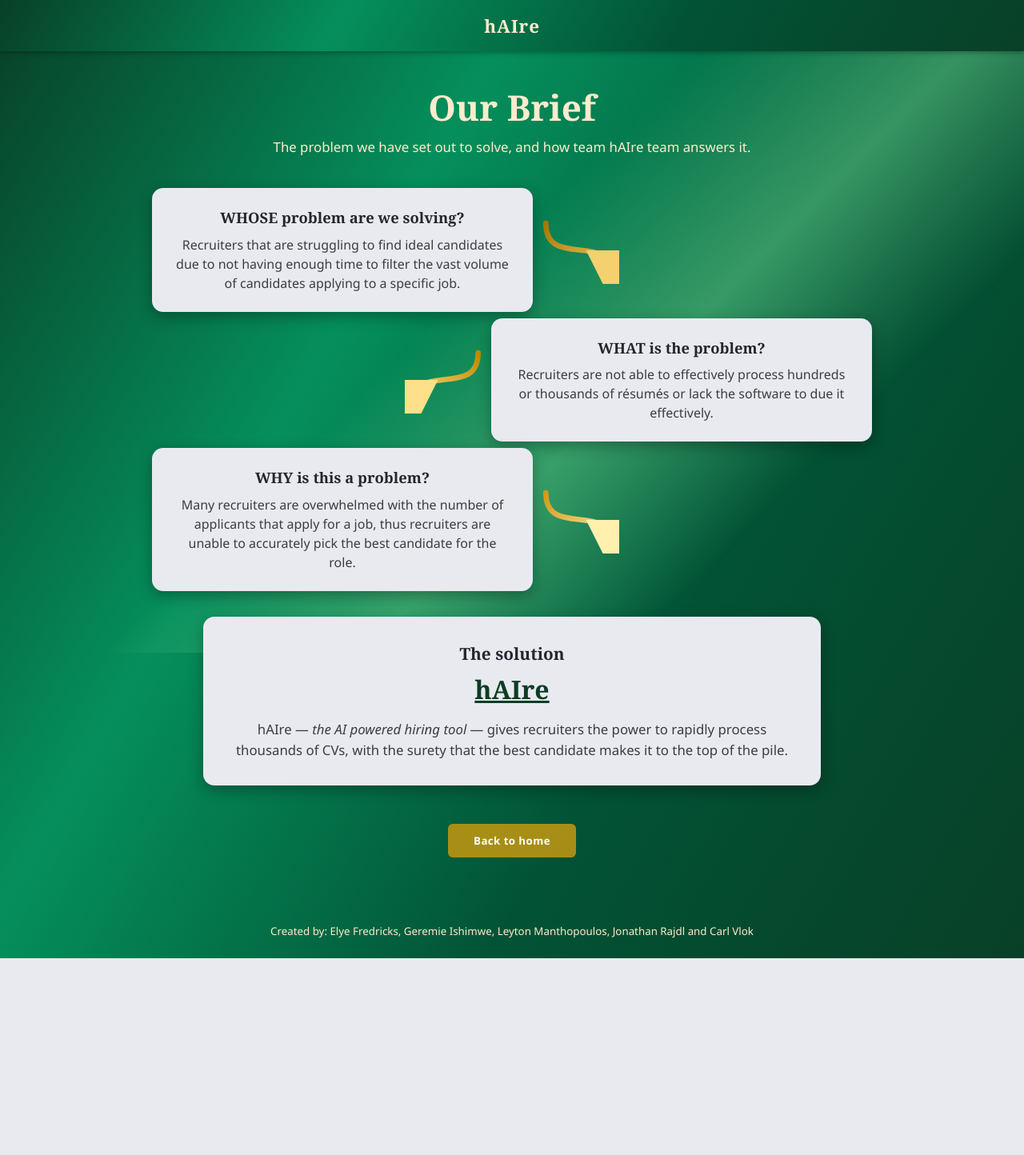
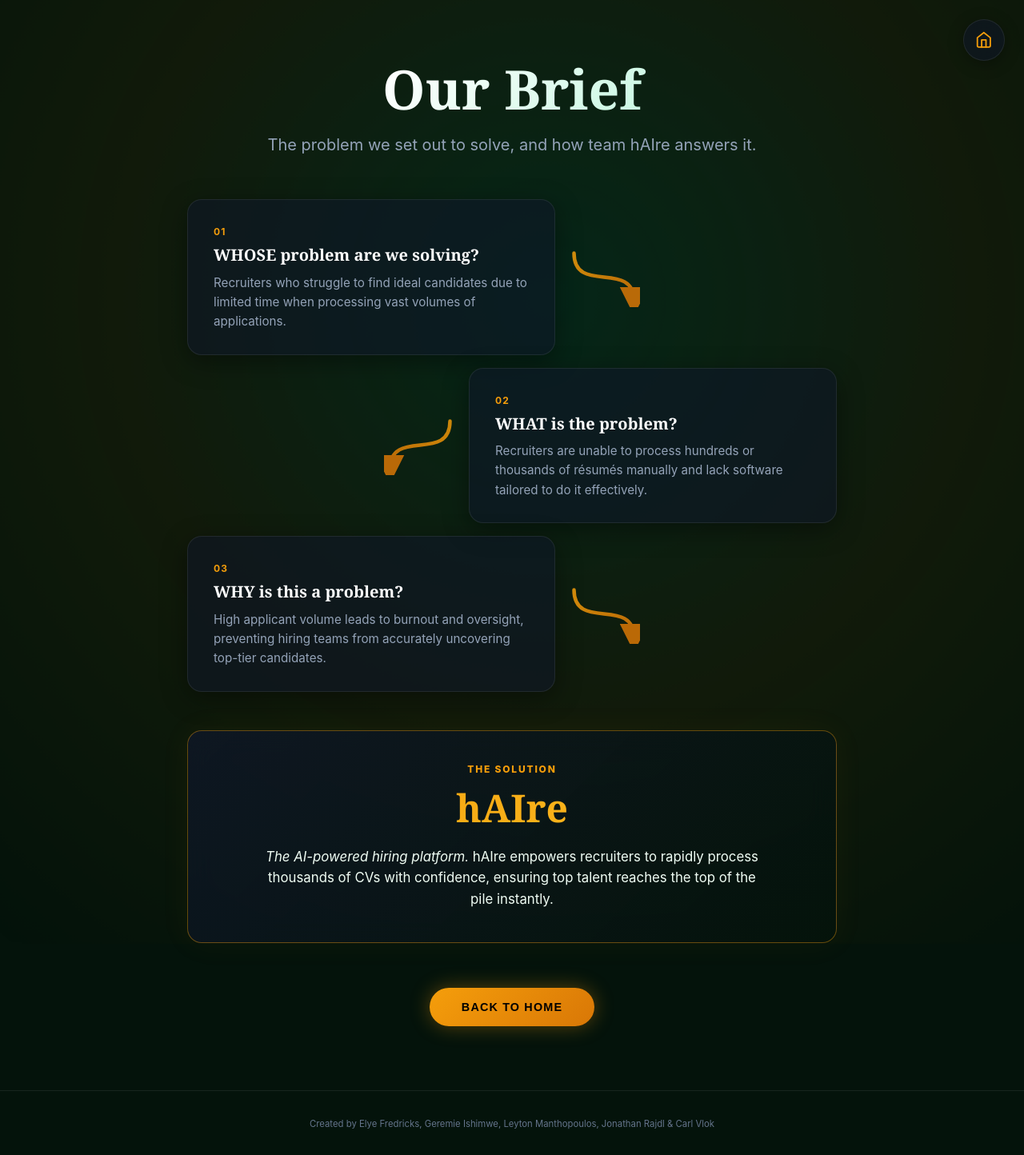
Before and after one commit to JonoZA/STADIO_Hackathon_2026, a Flask app: template haire/templates/brief.html in a window 1280 px wide. Shown: the whole page at 80% size. Before the commit the page ends 1198 px from the top, so only its background shows below. Run offline with Flask 3, Linux system fonts and the light colour scheme; the template is opened without the code that fills it, so the values that code supplies are empty.

Commit message:
brief style changes

```diff
--- a/haire/static/styles/briefStyles.css
+++ b/haire/static/styles/briefStyles.css
@@ -1,114 +1,183 @@
+/* ==========================================================================
+   Design System & Tokens
+   ========================================================================== */
 :root {
-    --header-h: 64px;
+    --bg-deep: #04130b;
+    --text-primary: #f0fdf4;
+    --text-secondary: #94a3b8;
+    --text-muted: #64748b;
 
-    --hero-bg: linear-gradient(120deg, #084027, #058f5c, #025235, #084027);
-    --hero-title-color: blanchedalmond;
-    --hero-title-font: Georgia, serif;
-    --hero-subtitle-color: blanchedalmond;
+    --gold-primary: #f59e0b;
+    --gold-hover: #d97706;
+    --gold-glow: rgba(245, 158, 11, 0.35);
 
-    --action-btn-bg: #c09712de;
-    --action-btn-hover-bg: #b26e14;
-    --action-btn-text-color: #ffffff;
-    --action-btn-font: 'Segoe UI', Arial, sans-serif;
+    --card-bg: rgba(15, 23, 42, 0.55);
+    --card-border: rgba(255, 255, 255, 0.08);
+    --card-glow: rgba(245, 158, 11, 0.05);
 
-    --card-bg: #e8eaf0;
-    --card-text-color: #23262f;
+    --font-serif: "Playfair Display", Georgia, serif;
+    --font-sans: -apple-system, BlinkMacSystemFont, "Segoe UI", Roboto, sans-serif;
+
+    --t-fast: 0.2s cubic-bezier(0.16, 1, 0.3, 1);
+    --t-medium: 0.4s cubic-bezier(0.16, 1, 0.3, 1);
+}
+
+/* ==========================================================================
+   Reset & Base Styles
+   ========================================================================== */
+*, *::before, *::after {
+    box-sizing: border-box;
 }
 
 html, body {
     margin: 0;
-    min-height: 100%;
+    padding: 0;
+    min-height: 100vh;
+    background-color: var(--bg-deep);
+    color: var(--text-primary);
+    font-family: var(--font-sans);
+    overflow-x: hidden;
+    -webkit-font-smoothing: antialiased;
 }
 
-body {
+.page-wrapper {
     position: relative;
-    padding-top: var(--header-h);
-    background: var(--hero-bg);
-    color: var(--hero-title-color);
-    font-family: var(--action-btn-font);
-    overflow-x: hidden;
+    z-index: 2;
+    display: flex;
+    flex-direction: column;
+    min-height: 100vh;
 }
 
-.site-header {
-    position: fixed;
-    top: 0;
-    left: 0;
-    right: 0;
-    height: var(--header-h);
-    display: flex;
-    align-items: center;
-    justify-content: center;
-    background: var(--hero-bg);
-    box-shadow: 0 2px 6px rgba(0, 0, 0, 0.3);
-    z-index: 1000;
-}
-
-.site-header h1 {
-    margin: 0;
-    font-family: var(--hero-title-font);
-    font-size: 1.4rem;
-    font-weight: 700;
-    letter-spacing: 0.04em;
-    color: var(--hero-title-color);
-}
-
+/* ==========================================================================
+   Ambient Background Animation
+   ========================================================================== */
 .hero-haze {
     position: fixed;
     inset: -50%;
     width: 200%;
     height: 200%;
-    background: linear-gradient(
-        135deg,
-        transparent 42%,
-        rgba(142, 242, 163, 0.382) 50%,
-        transparent 58%
+    background: radial-gradient(
+        circle at 50% 50%,
+        rgba(16, 185, 129, 0.12) 0%,
+        rgba(245, 158, 11, 0.06) 35%,
+        transparent 70%
     );
     pointer-events: none;
     z-index: 1;
-    animation: hazeSweep 6s ease-in-out infinite alternate;
+    animation: hazeSweep 12s ease-in-out infinite alternate;
 }
 
 @keyframes hazeSweep {
-    0% { transform: translate(-25%, 25%); }
-    100% { transform: translate(25%, -25%); }
+    0% { transform: translate(-10%, 10%) scale(0.95); }
+    100% { transform: translate(10%, -10%) scale(1.05); }
 }
 
+/* ==========================================================================
+   Top Right Floating Home Button
+   ========================================================================== */
+.brief-form {
+    position: fixed;
+    top: 1.5rem;
+    right: 1.5rem;
+    z-index: 100;
+}
+
+.brief-btn {
+    display: flex;
+    align-items: center;
+    justify-content: center;
+    width: 3.25rem;
+    height: 3.25rem;
+    border-radius: 50%;
+    background: var(--card-bg);
+    border: 1px solid var(--card-border);
+    color: var(--gold-primary);
+    backdrop-filter: blur(12px);
+    cursor: pointer;
+    transition: all var(--t-fast);
+    box-shadow: 0 4px 20px rgba(0, 0, 0, 0.3);
+}
+
+.brief-btn:hover {
+    background: rgba(245, 158, 11, 0.15);
+    border-color: var(--gold-primary);
+    transform: translateY(-2px);
+    box-shadow: 0 0 25px var(--gold-glow);
+}
+
+.brief-icon {
+    width: 1.35rem;
+    height: 1.35rem;
+}
+
+.brief-tooltip {
+    position: absolute;
+    right: 110%;
+    top: 50%;
+    transform: translateY(-50%);
+    background: var(--card-bg);
+    border: 1px solid var(--card-border);
+    color: var(--text-primary);
+    padding: 0.4rem 0.8rem;
+    border-radius: 6px;
+    font-size: 0.8rem;
+    white-space: nowrap;
+    opacity: 0;
+    pointer-events: none;
+    transition: opacity var(--t-fast);
+}
+
+.brief-form:hover .brief-tooltip {
+    opacity: 1;
+}
+
+/* ==========================================================================
+   Brief Content Page Layout
+   ========================================================================== */
 .brief-page {
-    position: relative;
-    z-index: 2;
-    max-width: 900px;
+    flex: 1;
+    max-width: 860px;
     margin: 0 auto;
-    padding: 2.5rem 1.5rem 4rem;
+    padding: 4rem 1.5rem 5rem;
+    width: 100%;
 }
 
 .brief-intro {
     text-align: center;
-    margin-bottom: 2.5rem;
+    margin-bottom: 3.5rem;
+    animation: fadeUp 0.8s ease-out forwards;
 }
 
-.brief-intro h2 {
-    font-family: var(--hero-title-font);
-    font-size: clamp(2rem, 5vw, 2.75rem);
-    margin: 0 0 0.5rem;
-    color: var(--hero-title-color);
+.hero-title {
+    font-family: var(--font-serif);
+    font-size: clamp(2.5rem, 6vw, 4.25rem);
+    font-weight: 700;
+    margin: 0 0 0.75rem;
+    background: linear-gradient(135deg, #ffffff 30%, #a7f3d0 100%);
+    -webkit-background-clip: text;
+    -webkit-text-fill-color: transparent;
 }
 
-.brief-intro p {
+.hero-tagline {
+    font-size: clamp(1.05rem, 2vw, 1.25rem);
+    color: var(--text-secondary);
     margin: 0;
-    color: var(--hero-subtitle-color);
-    font-size: 1.05rem;
 }
 
+/* ==========================================================================
+   Step Cards & Flow
+   ========================================================================== */
 .brief-flow {
     display: flex;
     flex-direction: column;
-    gap: 0.5rem;
+    gap: 1rem;
 }
 
 .brief-row {
     display: flex;
     align-items: center;
-    gap: 0.5rem;
+    gap: 1rem;
+    animation: fadeUp 0.8s ease-out forwards;
 }
 
 .row-left {
@@ -120,65 +189,101 @@ body {
 }
 
 .brief-card {
-    background-color: var(--card-bg);
-    color: var(--card-text-color);
-    border-radius: 14px;
-    box-shadow: 0 6px 18px rgba(0, 0, 0, 0.3);
-    padding: 1.5rem 1.75rem;
-    width: min(420px, 88vw);
+    position: relative;
+    background: var(--card-bg);
+    border: 1px solid var(--card-border);
+    border-radius: 18px;
+    backdrop-filter: blur(16px);
+    padding: 1.75rem 2rem;
+    width: min(460px, 100%);
+    box-shadow: 0 8px 32px rgba(0, 0, 0, 0.4);
+    transition: all var(--t-medium);
+}
+
+.brief-card:hover {
+    border-color: rgba(245, 158, 11, 0.4);
+    box-shadow: 0 0 30px var(--card-glow);
+    transform: translateY(-3px);
+}
+
+.step-badge {
+    display: inline-block;
+    font-size: 0.75rem;
+    font-weight: 700;
+    letter-spacing: 0.1em;
+    color: var(--gold-primary);
+    margin-bottom: 0.5rem;
 }
 
 .brief-card h3 {
     margin: 0 0 0.6rem;
-    font-family: var(--hero-title-font);
-    font-size: 1.15rem;
-    text-align: center;
+    font-family: var(--font-serif);
+    font-size: 1.25rem;
+    color: #ffffff;
 }
 
 .brief-card p {
     margin: 0;
-    line-height: 1.5;
-    text-align: center;
-    color: #3a3d45;
+    line-height: 1.6;
+    color: var(--text-secondary);
+    font-size: 0.95rem;
 }
 
 .brief-arrow {
-    width: 100px;
-    height: 85px;
+    width: 90px;
+    height: 75px;
     flex-shrink: 0;
+    opacity: 0.85;
 }
 
 .arrow-left {
     order: -1;
 }
 
+/* Solution Hero Card */
 .solution-card {
-    width: min(700px, 92vw);
-    margin: 1.5rem auto 0;
+    width: 100%;
+    margin-top: 2rem;
     text-align: center;
-    padding: 2rem 2.25rem;
+    padding: 2.5rem 2rem;
+    background: linear-gradient(135deg, rgba(15, 23, 42, 0.75), rgba(4, 19, 11, 0.85));
+    border: 1px solid rgba(245, 158, 11, 0.4);
+    box-shadow: 0 0 40px var(--card-glow);
 }
 
-.solution-card h3 {
-    font-size: 1.3rem;
+.solution-tag {
+    font-size: 0.75rem;
+    font-weight: 800;
+    letter-spacing: 0.15em;
+    color: var(--gold-primary);
+    text-transform: uppercase;
+    display: block;
+    margin-bottom: 0.5rem;
 }
 
 .solution-name {
-    margin: 0.25rem 0 1rem;
-    font-family: var(--hero-title-font);
-    font-size: 2rem;
-    text-decoration: underline;
-    color: #0b3d24;
+    font-family: var(--font-serif);
+    font-size: clamp(2rem, 5vw, 3rem);
+    margin: 0 0 1rem;
+    background: linear-gradient(135deg, #f59e0b, #fbbf24);
+    -webkit-background-clip: text;
+    -webkit-text-fill-color: transparent;
 }
 
 .solution-card p {
     font-size: 1.05rem;
+    max-width: 620px;
+    margin: 0 auto;
+    color: var(--text-primary);
 }
 
+/* ==========================================================================
+   Action Button & Footer
+   ========================================================================== */
 .brief-back {
     display: flex;
     justify-content: center;
-    margin-top: 3rem;
+    margin-top: 3.5rem;
 }
 
 .brief-back a {
@@ -186,31 +291,48 @@ body {
 }
 
 .action-btn {
-    background-color: var(--action-btn-bg);
-    color: var(--action-btn-text-color);
-    font-family: var(--action-btn-font);
+    background: linear-gradient(135deg, var(--gold-primary), var(--gold-hover));
+    color: #000000;
     border: none;
-    border-radius: 6px;
+    border-radius: 50px;
     font-weight: 700;
-    letter-spacing: 0.03em;
-    padding: 0.75rem 2rem;
+    font-size: 0.9rem;
+    letter-spacing: 0.08em;
+    padding: 1rem 2.5rem;
     cursor: pointer;
-    transition: background-color 0.2s ease;
+    transition: all var(--t-fast);
+    box-shadow: 0 0 25px var(--gold-glow);
 }
 
 .action-btn:hover {
-    background-color: var(--action-btn-hover-bg);
+    transform: translateY(-2px);
+    box-shadow: 0 0 35px var(--gold-glow);
+    filter: brightness(1.1);
 }
 
 footer {
-    position: relative;
-    z-index: 2;
     text-align: center;
-    padding: 1rem 0 1.5rem;
-    color: var(--hero-title-color);
+    padding: 2rem 1rem;
+    color: var(--text-muted);
+    font-size: 0.85rem;
+    border-top: 1px solid var(--card-border);
 }
 
-@media (max-width: 700px) {
+/* ==========================================================================
+   Animations & Responsive Design
+   ========================================================================== */
+@keyframes fadeUp {
+    from {
+        opacity: 0;
+        transform: translateY(20px);
+    }
+    to {
+        opacity: 1;
+        transform: translateY(0);
+    }
+}
+
+@media (max-width: 768px) {
     .brief-row {
         flex-direction: column;
     }
@@ -221,8 +343,9 @@ footer {
 
     .brief-arrow {
         transform: rotate(90deg);
-        width: 70px;
-        height: 60px;
+        width: 60px;
+        height: 50px;
+        margin: 0.5rem 0;
     }
 
     .brief-card {
--- a/haire/templates/brief.html
+++ b/haire/templates/brief.html
@@ -3,104 +3,135 @@
 <head>
     <meta charset="UTF-8" />
     <meta name="viewport" content="width=device-width, initial-scale=1.0" />
-    <title>hAIre — About our hAIre </title>
-    <meta name="theme-color" content="#084027">
+    <title>About Our Brief — hAIre</title>
+    <meta name="theme-color" content="#04130b">
 
+    <!-- Linking to updated stylesheet -->
     <link rel="stylesheet" href="../static/styles/briefStyles.css" />
 </head>
 <body>
 
+    <!-- Background haze animation -->
     <div class="hero-haze"></div>
 
-<header class="site-header">
-    <h1 class="title">hAIre</h1>
+    <div class="page-wrapper">
+
+        <!-- Top Right Return to Home Button -->
+        <div class="brief-form">
+            <a href="{{ url_for('view_bp.home') }}" aria-label="Return to homepage">
+                <button class="brief-btn" type="button" aria-label="Return home">
+                    <svg class="brief-icon" viewBox="0 0 24 24" fill="none" stroke="currentColor" stroke-width="2" stroke-linecap="round" stroke-linejoin="round" aria-hidden="true">
+                        <path d="M3 9l9-7 9 7v11a2 2 0 0 1-2 2H5a2 2 0 0 1-2-2z"></path>
+                        <polyline points="9 22 9 12 15 12 15 22"></polyline>
+                    </svg>
+                </button>
+                <span class="brief-tooltip">Back to Home</span>
+            </a>
+        </div>
+
+        <main class="brief-page">
+
+            <!-- Hero Header -->
+            <header class="brief-intro">
+                <h1 class="hero-title">Our Brief</h1>
+                <p class="hero-tagline">The problem we set out to solve, and how team hAIre answers it.</p>
             </header>
 
-<main class="brief-page">
-    <div class="brief-intro">
-        <h2>Our Brief</h2>
-        <p>The problem we have set out to solve, and how team hAIre team answers it.</p>
+            <!-- Problem / Flow Steps -->
+            <div class="brief-flow">
+
+                <!-- Step 1 -->
+                <div class="brief-row row-left">
+                    <div class="brief-card">
+                        <span class="step-badge">01</span>
+                        <h3>WHOSE problem are we solving?</h3>
+                        <p>Recruiters who struggle to find ideal candidates due to limited time when processing vast volumes of applications.</p>
                     </div>
 
-    <div class="brief-flow">
-
-        <div class="brief-row row-left">
-            <div class="brief-card">
-                <h3>WHOSE problem are we solving?</h3>
-                <p>Recruiters that are struggling to find ideal candidates due to not having enough time to filter the vast volume of candidates applying to a specific job.</p>
-            </div>
                     <svg class="brief-arrow arrow-right" viewBox="0 0 120 100" aria-hidden="true">
-                <path d="M10,10 C 10,80 110,20 110,90" fill="none" stroke="url(#gradA)" stroke-width="8" stroke-linecap="round" marker-end="url(#headA)" />
+                        <path d="M10,10 C 10,80 110,20 110,90" fill="none" stroke="url(#gradA)" stroke-width="6" stroke-linecap="round" marker-end="url(#headA)" />
                         <defs>
                             <linearGradient id="gradA" x1="0%" y1="0%" x2="100%" y2="100%">
-                        <stop offset="0%" stop-color="#a87500" />
-                        <stop offset="100%" stop-color="#f4d06f" />
+                                <stop offset="0%" stop-color="#f59e0b" />
+                                <stop offset="100%" stop-color="#d97706" />
                             </linearGradient>
-                    <marker id="headA" markerWidth="10" markerHeight="10" refX="5" refY="5" orient="auto-start-reverse">
-                        <path d="M0,0 L10,5 L0,10 z" fill="#f4d06f" />
+                            <marker id="headA" markerWidth="8" markerHeight="8" refX="4" refY="4" orient="auto-start-reverse">
+                                <path d="M0,0 L8,4 L0,8 z" fill="#d97706" />
                             </marker>
                         </defs>
                     </svg>
                 </div>
 
+                <!-- Step 2 -->
                 <div class="brief-row row-right">
                     <svg class="brief-arrow arrow-left" viewBox="0 0 120 100" aria-hidden="true">
-                <path d="M110,10 C 110,80 10,20 10,90" fill="none" stroke="url(#gradB)" stroke-width="8" stroke-linecap="round" marker-end="url(#headB)" />
+                        <path d="M110,10 C 110,80 10,20 10,90" fill="none" stroke="url(#gradB)" stroke-width="6" stroke-linecap="round" marker-end="url(#headB)" />
                         <defs>
                             <linearGradient id="gradB" x1="100%" y1="0%" x2="0%" y2="100%">
-                        <stop offset="0%" stop-color="#c08a00" />
-                        <stop offset="100%" stop-color="#ffe08a" />
+                                <stop offset="0%" stop-color="#f59e0b" />
+                                <stop offset="100%" stop-color="#d97706" />
                             </linearGradient>
-                    <marker id="headB" markerWidth="10" markerHeight="10" refX="5" refY="5" orient="auto-start-reverse">
-                        <path d="M0,0 L10,5 L0,10 z" fill="#ffe08a" />
+                            <marker id="headB" markerWidth="8" markerHeight="8" refX="4" refY="4" orient="auto-start-reverse">
+                                <path d="M0,0 L8,4 L0,8 z" fill="#d97706" />
                             </marker>
                         </defs>
                     </svg>
+
                     <div class="brief-card">
+                        <span class="step-badge">02</span>
                         <h3>WHAT is the problem?</h3>
-                <p>Recruiters are not able to effectively process hundreds or thousands of résumés or lack the software to due it effectively.</p>
+                        <p>Recruiters are unable to process hundreds or thousands of résumés manually and lack software tailored to do it effectively.</p>
                     </div>
                 </div>
 
+                <!-- Step 3 -->
                 <div class="brief-row row-left">
                     <div class="brief-card">
+                        <span class="step-badge">03</span>
                         <h3>WHY is this a problem?</h3>
-                <p>Many recruiters are overwhelmed with the number of applicants that apply for a job, thus recruiters are unable to accurately pick the best candidate for the role.</p>
+                        <p>High applicant volume leads to burnout and oversight, preventing hiring teams from accurately uncovering top-tier candidates.</p>
                     </div>
+
                     <svg class="brief-arrow arrow-right" viewBox="0 0 120 100" aria-hidden="true">
-                <path d="M10,10 C 10,80 110,20 110,90" fill="none" stroke="url(#gradC)" stroke-width="8" stroke-linecap="round" marker-end="url(#headC)" />
+                        <path d="M10,10 C 10,80 110,20 110,90" fill="none" stroke="url(#gradC)" stroke-width="6" stroke-linecap="round" marker-end="url(#headC)" />
                         <defs>
                             <linearGradient id="gradC" x1="0%" y1="0%" x2="100%" y2="100%">
-                        <stop offset="0%" stop-color="#d09a16" />
-                        <stop offset="100%" stop-color="#fff0ad" />
+                                <stop offset="0%" stop-color="#f59e0b" />
+                                <stop offset="100%" stop-color="#d97706" />
                             </linearGradient>
-                    <marker id="headC" markerWidth="10" markerHeight="10" refX="5" refY="5" orient="auto-start-reverse">
-                        <path d="M0,0 L10,5 L0,10 z" fill="#fff0ad" />
+                            <marker id="headC" markerWidth="8" markerHeight="8" refX="4" refY="4" orient="auto-start-reverse">
+                                <path d="M0,0 L8,4 L0,8 z" fill="#d97706" />
                             </marker>
                         </defs>
                     </svg>
                 </div>
 
+                <!-- Solution Card -->
                 <div class="brief-card solution-card">
-            <h3>The solution</h3>
-            <h4 class="solution-name">hAIre</h4>
-            <p>hAIre — <em>the AI powered hiring tool</em> — gives recruiters the power to rapidly process thousands of CVs, with the surety that the best candidate makes it to the top of the pile.</p>
+                    <span class="solution-tag">THE SOLUTION</span>
+                    <h2 class="solution-name">hAIre</h2>
+                    <p><em>The AI-powered hiring platform.</em> hAIre empowers recruiters to rapidly process thousands of CVs with confidence, ensuring top talent reaches the top of the pile instantly.</p>
                 </div>
 
             </div>
 
+            <!-- Back Action Button -->
             <div class="brief-back">
                 <a href="{{ url_for('view_bp.home') }}">
-            <button class="btn action-btn shadow" type="button">Back to home</button>
+                    <button class="action-btn" type="button">BACK TO HOME</button>
                 </a>
             </div>
+
         </main>
 
+        <!-- Footer -->
         <footer>
             <small>
-        Created by: Elye Fredricks, Geremie Ishimwe, Leyton Manthopoulos, Jonathan Rajdl and Carl Vlok
+                Created by Elye Fredricks, Geremie Ishimwe, Leyton Manthopoulos, Jonathan Rajdl & Carl Vlok
             </small>
         </footer>
 
+    </div>
+
 </body>
 </html>
```
Lines whose indentation alone changed are shown as unchanged.
